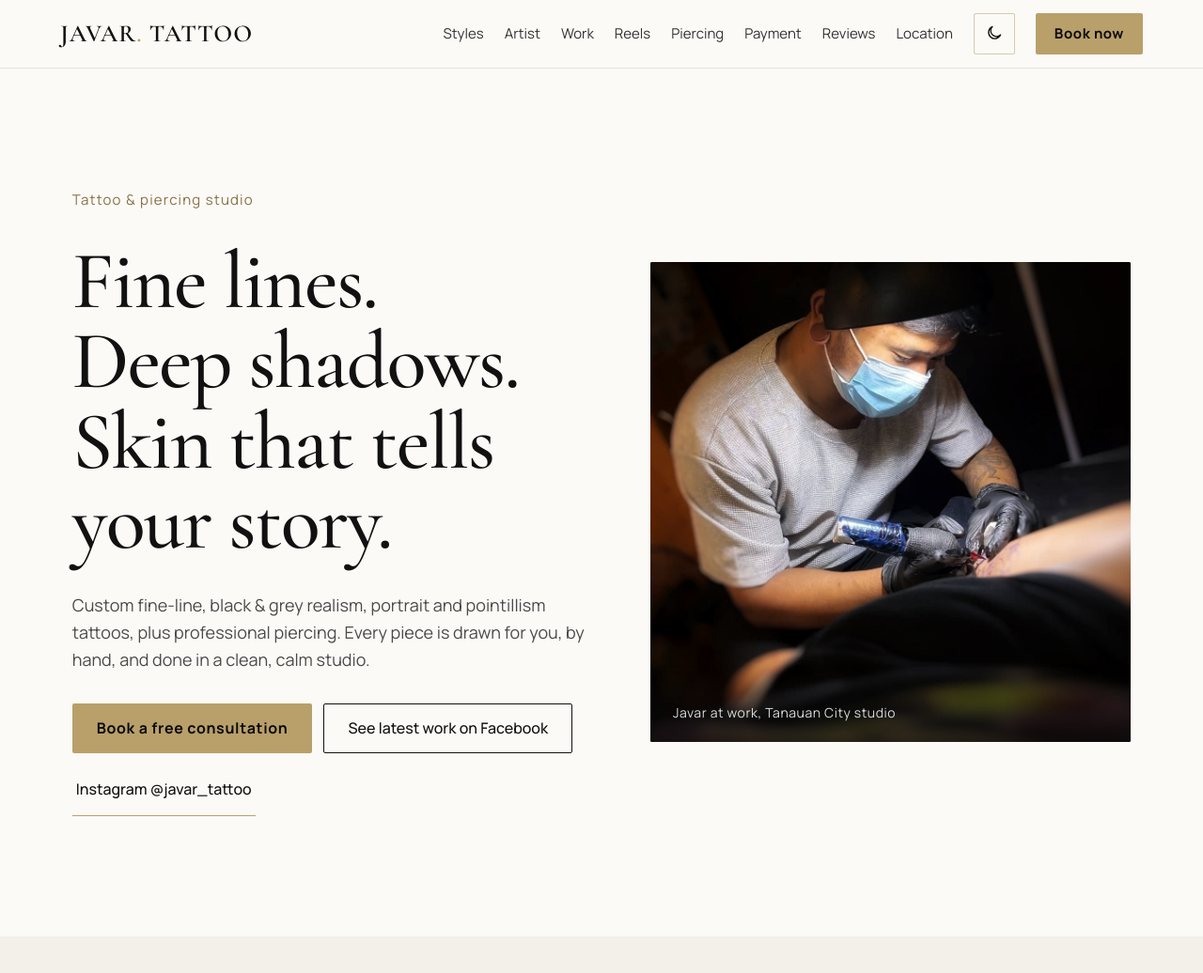
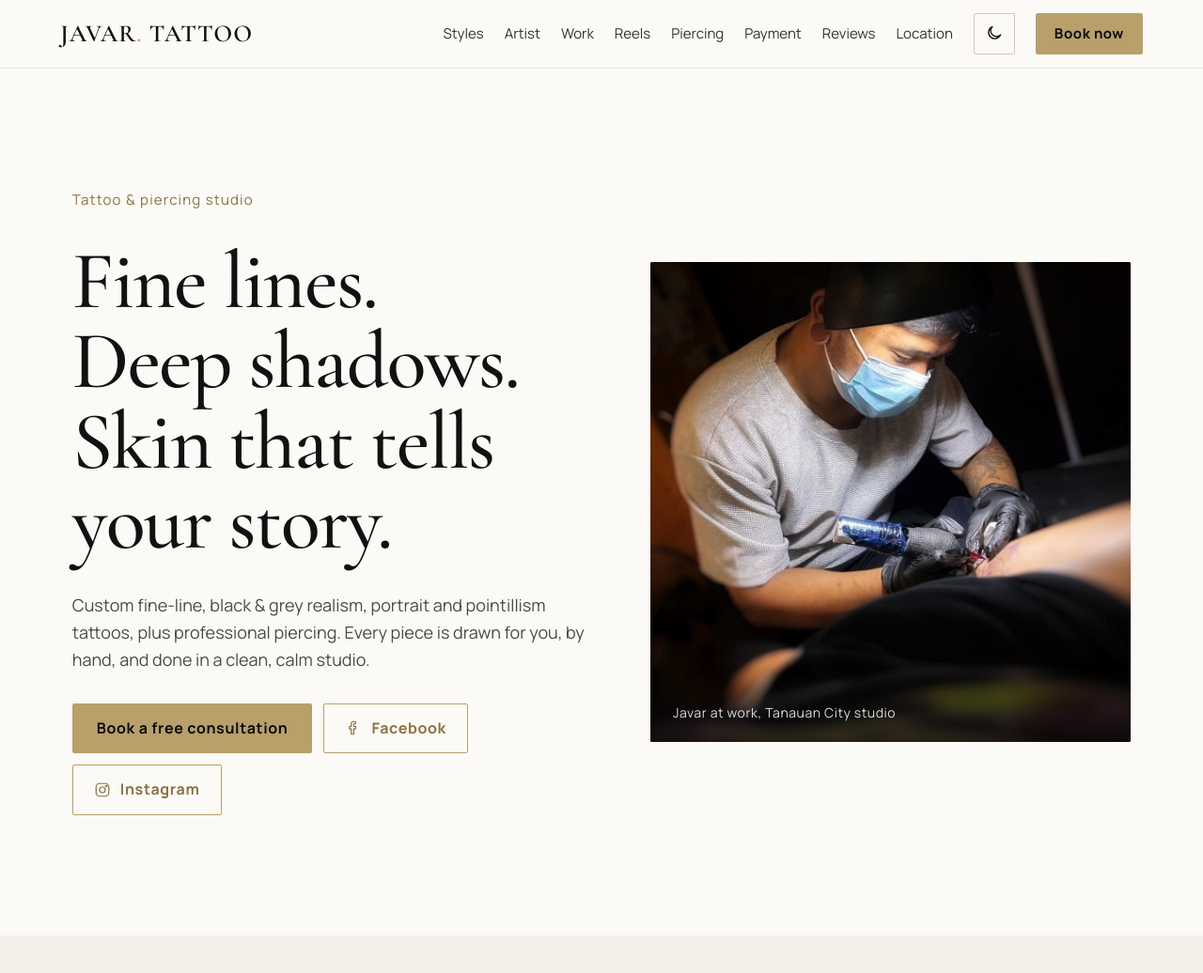
Before and after one commit to mrreimondmagpantay/javarttattoo.com, a plain HTML site: page index.html in a window 1280 px wide. Shown: the top 1036 px of the page at 94% size. Drawn offline with nearby package versions, Linux system fonts and the light colour scheme.

Commit message:
Hero: Facebook and Instagram as matching gold buttons with icons
Co-Authored-By: Claude Opus 5.5 <noreply@anthropic.com>
Claude-Session: https://claude.ai/code/session_01DZFWmrLLfUnGcvxk4Pp9S4

```diff
--- a/index.html
+++ b/index.html
@@ -22,6 +22,8 @@ body{margin:0}
 @keyframes rise{from{opacity:0;transform:translateY(28px)}to{opacity:1;transform:none}}
 @keyframes kb{from{transform:scale(1)}to{transform:scale(1.07)}}
 a{transition:color .6s ease,background-color .6s ease,border-color .6s ease}
+.btn-gold{transition:background-color .5s ease,color .5s ease}
+html .btn-gold.btn-gold:hover{background:#b9a06a!important;color:#0b0b0b!important}
 .stars{display:inline-flex;flex-direction:row-reverse;justify-content:flex-end;gap:2px}
 .stars input{position:absolute;opacity:0;width:1px;height:1px;pointer-events:none}
 .stars label{cursor:pointer;padding:4px;line-height:0}
@@ -115,8 +117,8 @@ html.theme-anim,html.theme-anim *{transition:background-color .7s ease,color .7s
 <p style="margin: 0; color: #4a4a4a; font-size: 18px; max-width: 34em">Custom fine-line, black &amp; grey realism, portrait and pointillism tattoos, plus professional piercing. Every piece is drawn for you, by hand, and done in a clean, calm studio.</p>
 <div style="display: flex; flex-wrap: wrap; gap: 12px">
 <a href="#book" style="color: #0b0b0b; background: #b9a06a; text-decoration: none; padding: 14px 26px; border-radius: 2px; font-weight: 600; letter-spacing: .04em; font-size: 16px">Book a free consultation</a>
-<a href="https://www.facebook.com/JAVARTATTOO" style="color: #111111; text-decoration: none; padding: 13px 25px; border-radius: 2px; border: 1px solid #111111; font-weight: 500; font-size: 16px" target="_blank" rel="noopener noreferrer">See latest work on Facebook</a>
-<a href="https://www.instagram.com/javar_tattoo/" style="color: #111111; text-decoration: none; padding: 14px 4px; font-weight: 500; font-size: 16px; border-bottom: 1px solid #b9a06a" target="_blank" rel="noopener noreferrer">Instagram @javar_tattoo</a>
+<a class="btn-gold" href="https://www.facebook.com/JAVARTATTOO" style="display: inline-flex; align-items: center; gap: 10px; color: #8a7142; background: transparent; text-decoration: none; padding: 13px 22px; border-radius: 2px; border: 1px solid #b9a06a; font-weight: 600; letter-spacing: .04em; font-size: 16px" target="_blank" rel="noopener noreferrer"><svg width="18" height="18" viewBox="0 0 24 24" fill="none" stroke="currentColor" stroke-width="1.6" stroke-linecap="round" stroke-linejoin="round" aria-hidden="true"><path d="M15 3h-2.5A3.5 3.5 0 0 0 9 6.5V10H6.5v3.5H9V21h3.5v-7.5H15l.5-3.5h-3V7a1 1 0 0 1 1-1H15z"></path></svg>Facebook</a>
+<a class="btn-gold" href="https://www.instagram.com/javar_tattoo/" style="display: inline-flex; align-items: center; gap: 10px; color: #8a7142; background: transparent; text-decoration: none; padding: 13px 22px; border-radius: 2px; border: 1px solid #b9a06a; font-weight: 600; letter-spacing: .04em; font-size: 16px" target="_blank" rel="noopener noreferrer"><svg width="18" height="18" viewBox="0 0 24 24" fill="none" stroke="currentColor" stroke-width="1.6" stroke-linecap="round" stroke-linejoin="round" aria-hidden="true"><rect x="3" y="3" width="18" height="18" rx="5"></rect><circle cx="12" cy="12" r="4"></circle><circle cx="17.5" cy="6.5" r=".8" fill="currentColor"></circle></svg>Instagram</a>
 </div>
 </div>
 <figure class="zoom rise2" style="flex: 1 1 380px; margin: 0; position: relative; aspect-ratio: 1 / 1; max-height: 680px; border-radius: 2px; background: #0b0b0b"><img src="images/artist-at-work.jpg" alt="Javar tattooing a client at the studio" style="width: 100%; height: 100%; object-fit: cover; object-position: 40% 40%; display: block"><figcaption style="position: absolute; left: 0; right: 0; bottom: 0; padding: 40px 24px 20px; background: linear-gradient(transparent, #0b0b0bcc); font-size: 14px; color: #dcdcdc; letter-spacing: .04em">Javar at work, Tanauan City studio</figcaption></figure>
```
